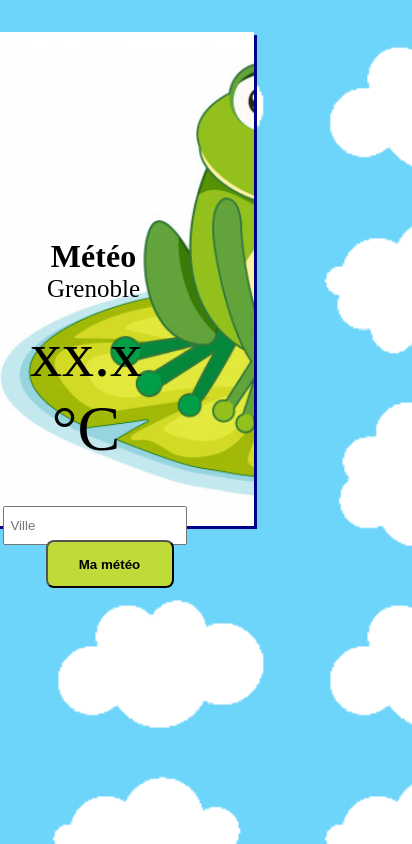
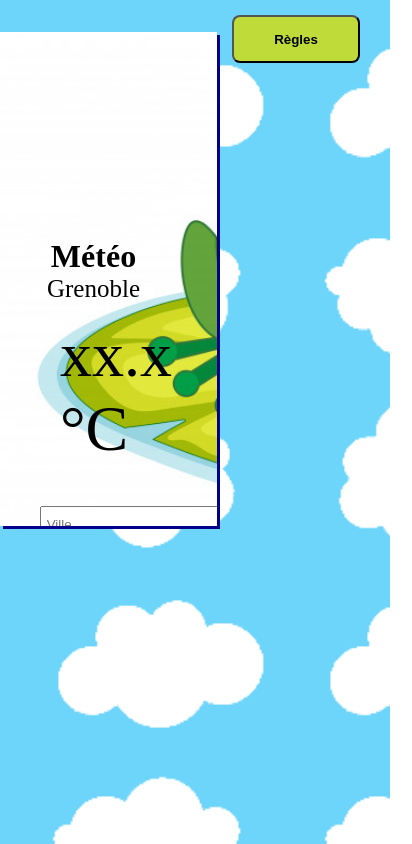
Before and after one commit to Elogeek/Meteo, a plain HTML site: page index.html in a window 390 px wide. Shown: the whole page, 412 px wide, since content can reach past the window. Drawn offline with nearby package versions, Linux system fonts and the light colour scheme.

Commit message:
responsive

```diff
--- a/style.css
+++ b/style.css
@@ -86,10 +86,10 @@ div {
 }
 
 /*responsive*/
-@media screen and(max-width: 100px) {
+@media screen and (max-width: 1000px) {
 
     .container {
-        width: 100%;
+        width: 64%;
         overflow: hidden;
     }
 
@@ -101,7 +101,7 @@ div {
         height: 3rem;
         margin-top: 0;
         position: relative;
-         right: 4rem;
+         right: 0;
     }
 
 }
```
